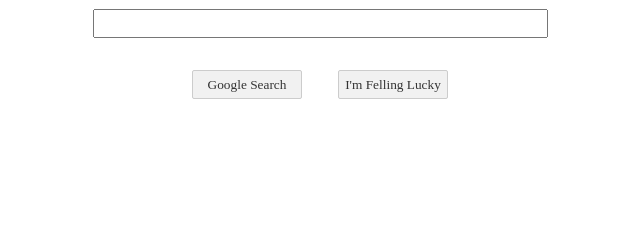
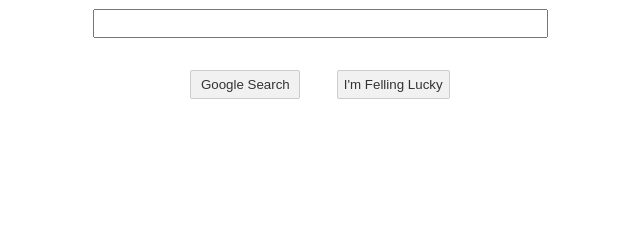
Before and after one commit to jon7545/google-homepage, a plain HTML site: page index.html in a window 1280 px wide. Shown: the part 378-618 px from the top of the page, 320-960 px from the left. Drawn offline with Linux system fonts and the light colour scheme.

```diff
--- a/style.css
+++ b/style.css
@@ -10,7 +10,7 @@ body {
   padding: 0;
   overflow: hidden;
   color: #333;
-  font-family: "Ubuntu";
+  font-family: "Ubuntu", arial, sans-serif;
   display: flex;
   flex-direction: column;
 }
@@ -94,7 +94,7 @@ input[type="submit"] {
   border: solid 1px #ccc;
   border-radius: 2px;
   background: #f1f1f1;
-  font-family: "Ubuntu";
+  font-family: "Ubuntu", arial, sans-serif;
   color: #333;
 }
 
```
